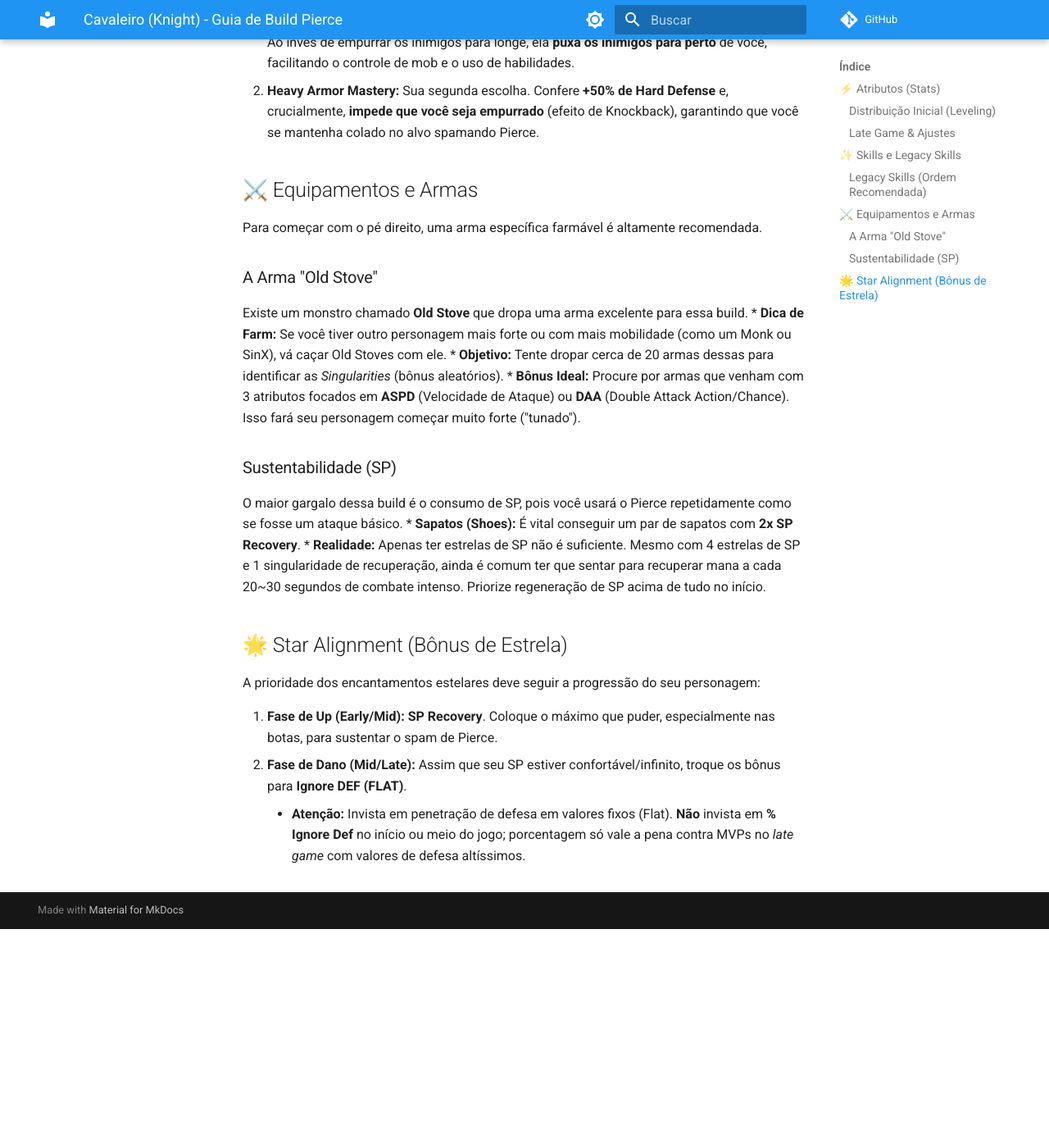
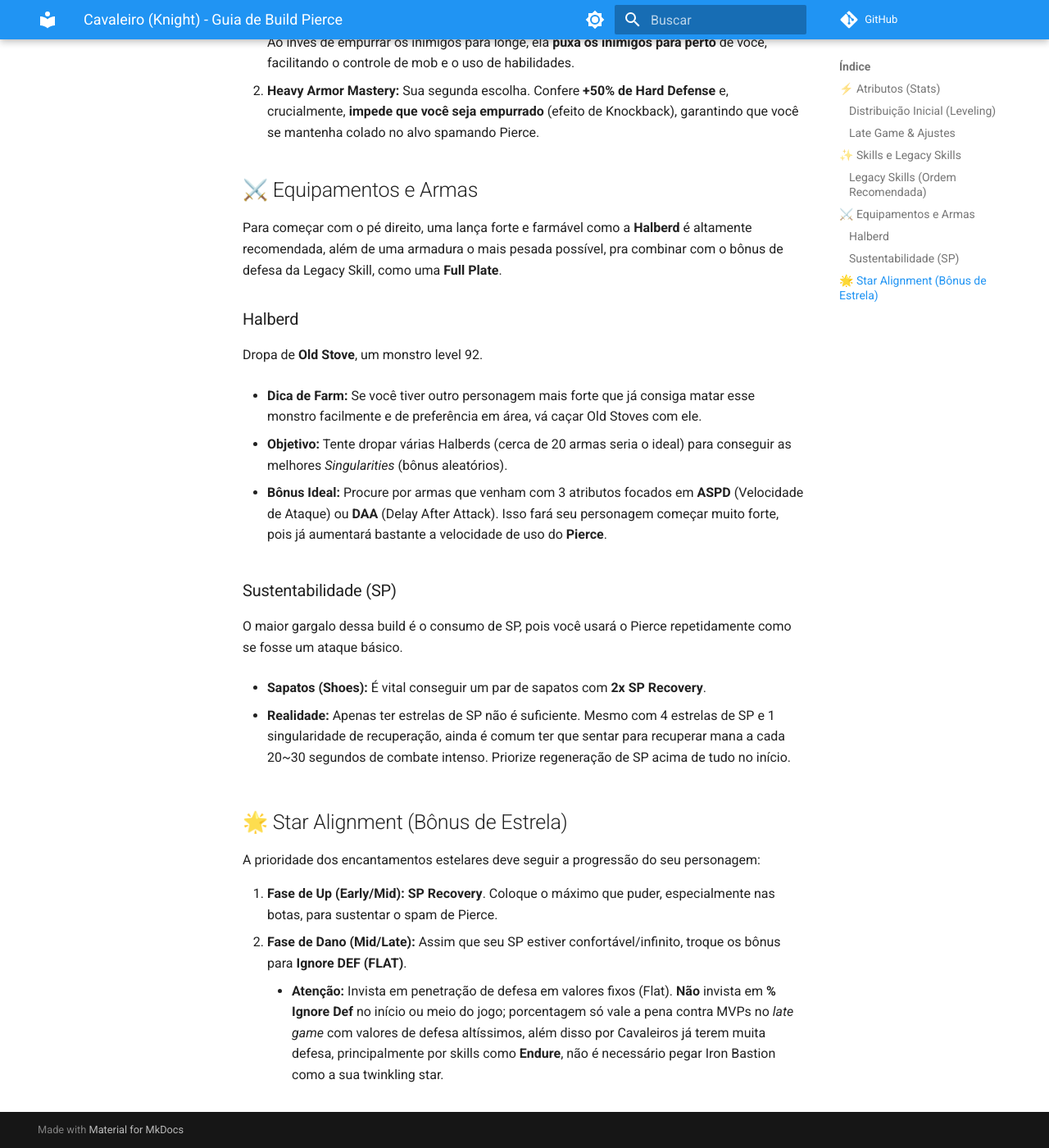
Before and after one commit to mythofyggdrasil/mythofyggdrasil.github.io, an MkDocs documentation site: the page built from docs/builds/cavaleiro.md, in a window 1280 px wide and 1400 px high, scrolled down 1071 px. Shown: the whole window at 82% size. Built offline with MkDocs 1.6.1 and Material for MkDocs 9.7.7, drawn with Linux system fonts in a browser that asks for light colours; comment, search, counter and statistics services are not loaded; before the commit the page ends 2204 px from its top, so only the background shows below that.

Commit message:
Update cavaleiro.md

```diff
--- a/docs/builds/cavaleiro.md
+++ b/docs/builds/cavaleiro.md
@@ -30,17 +30,22 @@ O foco principal é o spam da habilidade **Pierce**. No entanto, as *Legacy Skil
 
 ## ⚔️ Equipamentos e Armas
 
-Para começar com o pé direito, uma arma específica farmável é altamente recomendada.
+Para começar com o pé direito, uma lança forte e farmável como a **Halberd** é altamente recomendada, além de uma armadura o mais pesada possível, pra combinar com o bônus de defesa da Legacy Skill, como uma **Full Plate**.
 
-### A Arma "Old Stove"
-Existe um monstro chamado **Old Stove** que dropa uma arma excelente para essa build.
-* **Dica de Farm:** Se você tiver outro personagem mais forte ou com mais mobilidade (como um Monk ou SinX), vá caçar Old Stoves com ele.
-* **Objetivo:** Tente dropar cerca de 20 armas dessas para identificar as *Singularities* (bônus aleatórios).
-* **Bônus Ideal:** Procure por armas que venham com 3 atributos focados em **ASPD** (Velocidade de Ataque) ou **DAA** (Double Attack Action/Chance). Isso fará seu personagem começar muito forte ("tunado").
+### Halberd
+Dropa de **Old Stove**, um monstro level 92.
+
+* **Dica de Farm:** Se você tiver outro personagem mais forte que já consiga matar esse monstro facilmente e de preferência em área, vá caçar Old Stoves com ele.
+
+* **Objetivo:** Tente dropar várias Halberds (cerca de 20 armas seria o ideal) para conseguir as melhores *Singularities* (bônus aleatórios).
+
+* **Bônus Ideal:** Procure por armas que venham com 3 atributos focados em **ASPD** (Velocidade de Ataque) ou **DAA** (Delay After Attack). Isso fará seu personagem começar muito forte, pois já aumentará bastante a velocidade de uso do **Pierce**.
 
 ### Sustentabilidade (SP)
 O maior gargalo dessa build é o consumo de SP, pois você usará o Pierce repetidamente como se fosse um ataque básico.
+
 * **Sapatos (Shoes):** É vital conseguir um par de sapatos com **2x SP Recovery**.
+
 * **Realidade:** Apenas ter estrelas de SP não é suficiente. Mesmo com 4 estrelas de SP e 1 singularidade de recuperação, ainda é comum ter que sentar para recuperar mana a cada 20~30 segundos de combate intenso. Priorize regeneração de SP acima de tudo no início.
 
 ## 🌟 Star Alignment (Bônus de Estrela)
@@ -49,4 +54,4 @@ A prioridade dos encantamentos estelares deve seguir a progressão do seu person
 
 1.  **Fase de Up (Early/Mid):** **SP Recovery**. Coloque o máximo que puder, especialmente nas botas, para sustentar o spam de Pierce.
 2.  **Fase de Dano (Mid/Late):** Assim que seu SP estiver confortável/infinito, troque os bônus para **Ignore DEF (FLAT)**.
-    * **Atenção:** Invista em penetração de defesa em valores fixos (Flat). **Não** invista em **% Ignore Def** no início ou meio do jogo; porcentagem só vale a pena contra MVPs no *late game* com valores de defesa altíssimos.
+    * **Atenção:** Invista em penetração de defesa em valores fixos (Flat). **Não** invista em **% Ignore Def** no início ou meio do jogo; porcentagem só vale a pena contra MVPs no *late game* com valores de defesa altíssimos, além disso por Cavaleiros já terem muita defesa, principalmente por skills como **Endure**, não é necessário pegar Iron Bastion como a sua twinkling star.
```
